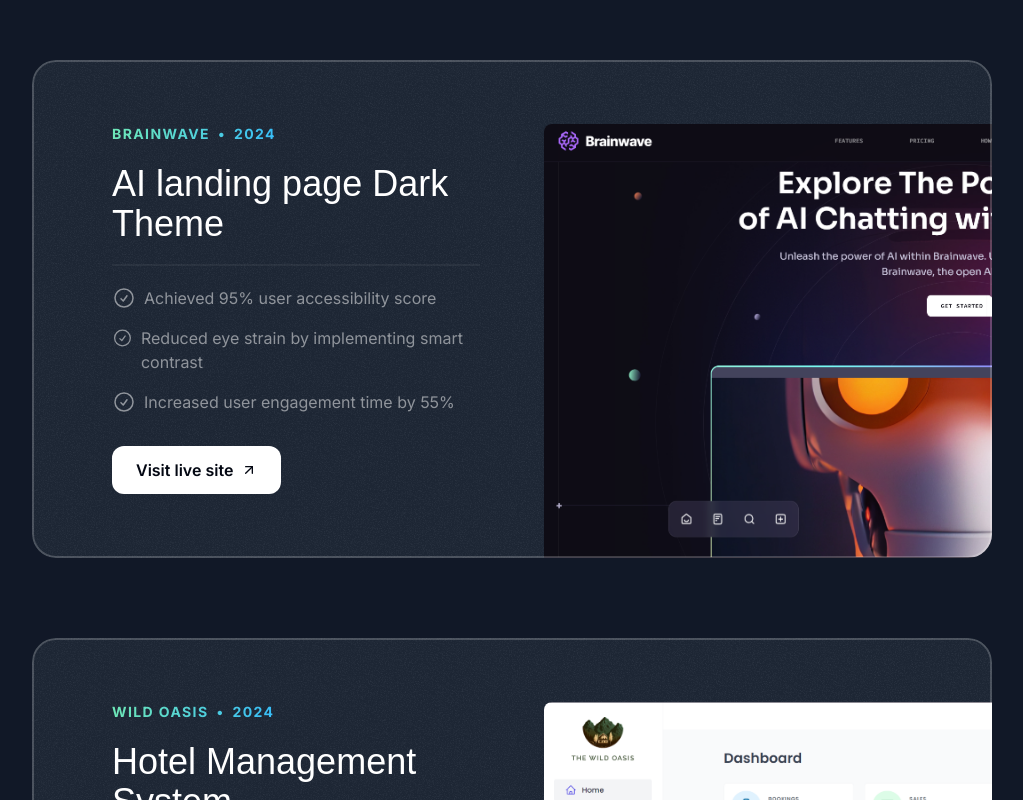
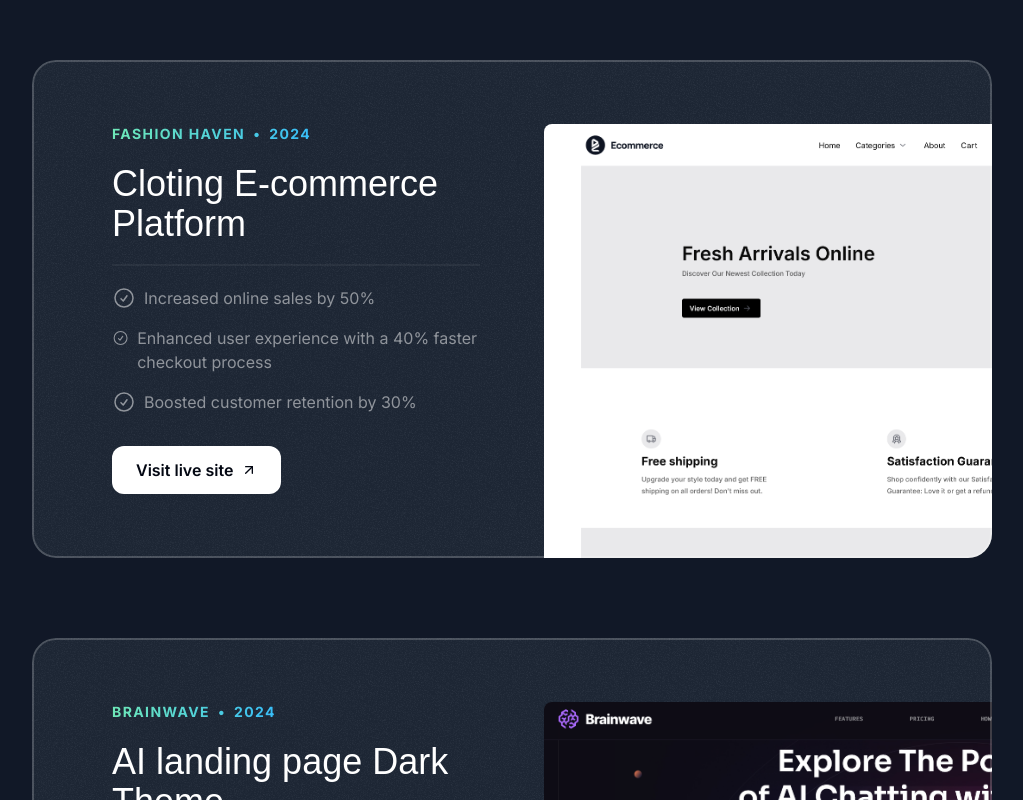
Before and after one commit to its-dorra/portfolio, a Next.js app: page / in a window 1280 px wide. Shown: the part 1760-2560 px from the top of the page, without its empty margins (128-1151 px from the left). Built offline with nearby package versions, Linux system fonts and the light colour scheme; a web font is replaced by a local one.

Commit message:
added ecommerce project

```diff
--- a/src/sections/Projects.tsx
+++ b/src/sections/Projects.tsx
@@ -1,10 +1,8 @@
 import Image from "next/image";
-import darkSaasLandingPage from "@/assets/images/dark-saas-landing-page.png";
 import wildOasis from "@/assets/images/wild-oasis.png";
 import brainWave from "@/assets/images/brain-wave.png";
 import carePulse from "@/assets/images/care-pulse.png";
-import lightSaasLandingPage from "@/assets/images/light-saas-landing-page.png";
-import aiStartupLandingPage from "@/assets/images/ai-startup-landing-page.png";
+import ecommerce from "@/assets/images/e-commerce.png";
 import CheckCircleIcon from "@/assets/icons/check-circle.svg";
 import ArrowUpRightIcon from "@/assets/icons/arrow-up-right.svg";
 import SectionHeader from "@/components/SectionHeader";
@@ -22,6 +20,18 @@
     ],
     link: "https://dorra-codes-carepulse.vercel.app/",
     image: carePulse,
+  },
+  {
+    company: "Fashion Haven",
+    year: "2024",
+    title: "Cloting E-commerce Platform",
+    results: [
+      { title: "Increased online sales by 50%" },
+      { title: "Enhanced user experience with a 40% faster checkout process" },
+      { title: "Boosted customer retention by 30%" },
+    ],
+    link: "https://dorra-codes-e-commerce-app.vercel.app/",
+    image: ecommerce,
   },
   {
     company: "Brainwave",
```
Also changed, not shown: src/assets/images/e-commerce.png (added).
